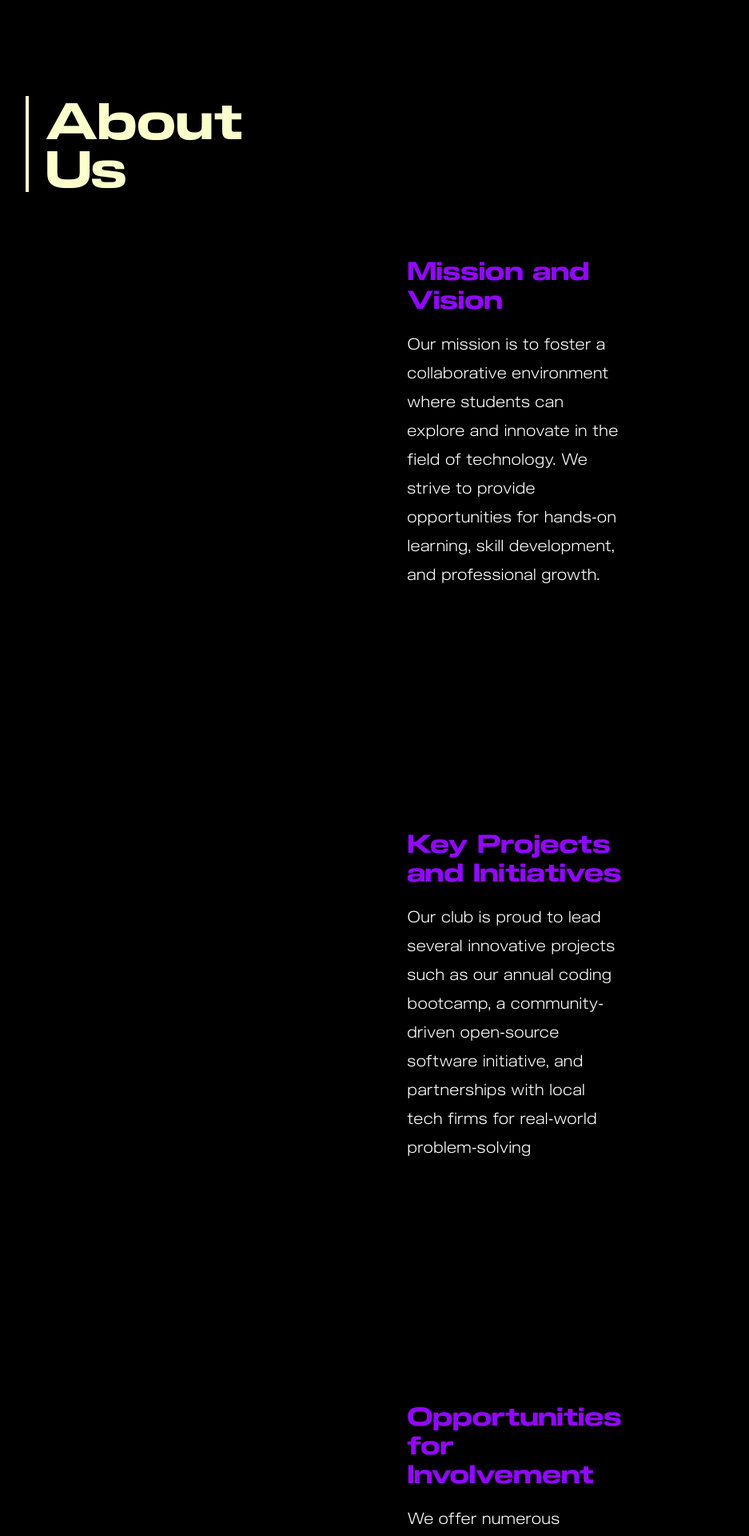
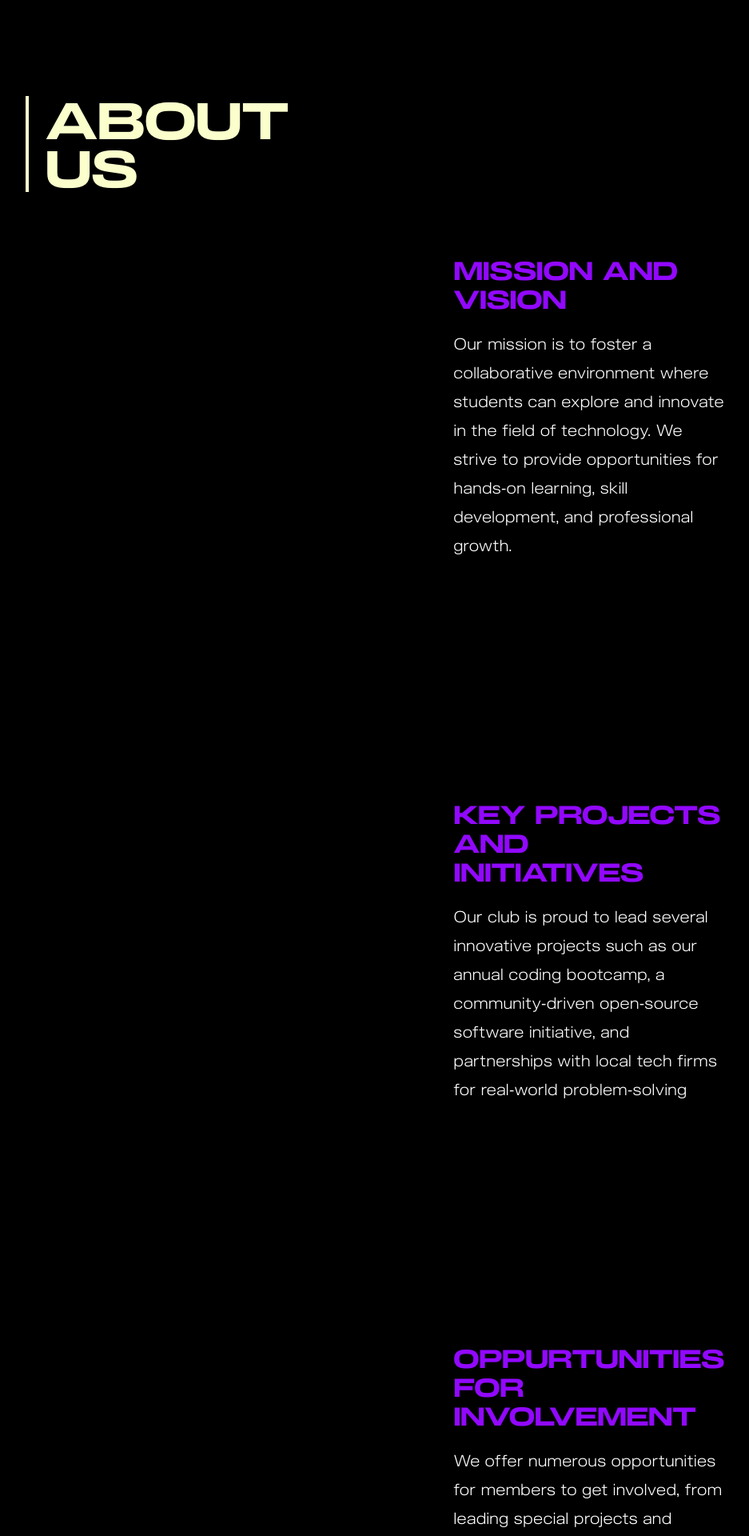
Before and after one commit to Prasanth-S7/intellexa, a Next.js app: page / in a window 1280 px wide. Shown: the part 980-2900 px from the top of the page at 80% size, without its empty margins (268-1205 px from the left). Built offline with nearby package versions, Linux system fonts and the light colour scheme.

Commit message:
updated scroll cards

```diff
--- a/src/app/page.js
+++ b/src/app/page.js
@@ -1,5 +1,5 @@
 import { HeroSectionClient } from '@/components/heroSection';
-import { TeamSpotlight } from '@/components/teamSpotlight';
+import { TeamSpotlight } from '@/components/whyjoinIntellexa';
 import { Footer } from '@/components/footer';
 
 export default function Home() {
--- a/src/components/aboutus.jsx
+++ b/src/components/aboutus.jsx
@@ -38,13 +38,13 @@ export const AboutUs = ({ heroRef }) => {
             <div className="flex space-x-[200px]">
                 <div className="space-x-14 text-6xl flex-col justify-start">
                     <div className="px-[5px] text-custom-yellow font-bold border-l-4 pl-5 border-custom-yellow font-slussen" ref={leftSection}>
-                        About Us
+                        ABOUT US
                     </div>
                 </div>
                 <div className="flex-col text-3xl mt-[200px] overflow-y-auto" ref={rightSection}>
                     <div className='mb-[300px]'>
                         <div className='text-custom-purple mb-5 font-slussen font-semibold'>
-                            Mission and Vision
+                            MISSION AND VISION
                         </div>
                         <div className='text-[19px] font-slussenLight'>
                             Our mission is to foster a collaborative environment where students can explore and innovate in the field of technology. We strive to provide opportunities for hands-on learning, skill development, and professional growth.
@@ -52,7 +52,7 @@ export const AboutUs = ({ heroRef }) => {
                     </div>
                     <div className='mb-[300px]'>
                         <div className='text-custom-purple mb-5 font-semibold font-slussen'>
-                            Key Projects and Initiatives
+                            KEY PROJECTS AND INITIATIVES
                         </div>
                         <div className='text-[19px] font-slussenLight'>
                             Our club is proud to lead several innovative projects such as our annual coding bootcamp, a community-driven open-source software initiative, and partnerships with local tech firms for real-world problem-solving
@@ -60,7 +60,7 @@ export const AboutUs = ({ heroRef }) => {
                     </div>
                     <div className="mb-[300px] "ref={lastLoremDiv}>
                         <div className='text-custom-purple mb-5 font-semibold font-slussen'>
-                            Opportunities for Involvement
+                            OPPURTUNITIES FOR INVOLVEMENT
                         </div>
                         <div className='text-[19px] font-slussenLight'>
                             We offer numerous opportunities for members to get involved, from leading special projects and joining committees to participating in mentorship programs. Engaging with these opportunities not only helps you develop valuable skills but also enhances your networking and professional growth within the tech community
--- /dev/null
+++ b/src/components/horizontalScroll.jsx
@@ -0,0 +1,8 @@
+export const HorizontalScroll = (({ number, info, className }) => {
+    return (
+        <div className={`w-[400px] h-[400px] border border-white px-7 py-7 flex flex-col justify-between ${className}`} >
+            <div className="text-custom-yellow text-5xl font-slussen ">{number}</div>
+            <div className="text-white text-2xl font-semibold font-slussenLight ">{info}</div>
+        </div>
+    )
+})
--- a/src/components/teamSpotlight.jsx
+++ b/src/components/whyjoinIntellexa.jsx
@@ -3,6 +3,7 @@ import { useRef, useEffect } from "react";
 import { gsap } from "gsap";
 import { ScrollTrigger } from "gsap/ScrollTrigger";
 import { useGSAP } from "@gsap/react";
+import { HorizontalScroll } from "./horizontalScroll";
 
 gsap.registerPlugin(ScrollTrigger);
 
@@ -19,7 +20,7 @@ export const TeamSpotlight = () => {
                 trigger: triggerSection.current,
                 pin: true,
                 start: "top 12%",
-                end: () => `+=${horizontalScrollRef.current.offsetWidth - window.innerWidth } `, // End point based on content width
+                end: () => `+=${horizontalScrollRef.current.offsetWidth - window.innerWidth} `, // End point based on content width
                 scrub: 1,
                 // markers:true
             },
@@ -39,11 +40,11 @@ export const TeamSpotlight = () => {
                         className="flex space-x-10 mx-0"
                         ref={horizontalScrollRef}
                     >
-                        <div className="w-[400px] h-[400px] border border-white ml-[500px]"></div>
-                        <div className="w-[400px] h-[400px] border border-white"></div>
-                        <div className="w-[400px] h-[400px] border border-white"></div>
-                        <div className="w-[400px] h-[400px] border border-white"></div>
-                        <div className="w-[400px] h-[400px] border border-white"></div>
+                        <HorizontalScroll number="01" className={`ml-[500px]`} info="Work on cutting-edge projects across various domains, from IoT solutions to creative content, and gain hands-on experience with real-world applications"/>
+                        <HorizontalScroll number="02"  info="Enhance your technical, creative, and communication skills through diverse team roles and challenging tasks, preparing you for future career opportunities"/>
+                        <HorizontalScroll number="03"  info="Join a vibrant community of like-minded peers, collaborate with experts, and contribute to exciting initiatives that make a difference"/>
+                        <HorizontalScroll number="04"  info="Participate in and organize impactful events that showcase your talents, foster creativity, and help build the club's legacy"/>
+                        <HorizontalScroll number="05"  info="Build a strong network, improve your resume, and gain valuable experience that will set you apart in the professional world"/>
                     </div>
                 </div>
             </div>
```
